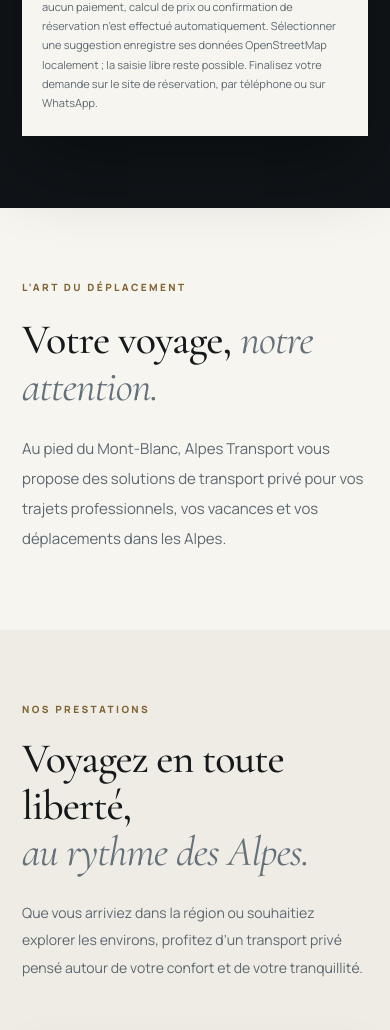
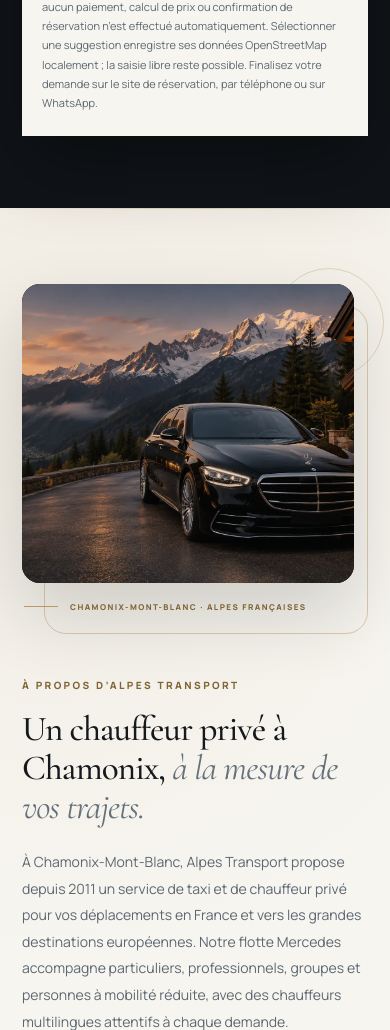
Before and after one commit to hudson661523-afk/Alpes, a PHP site: page / in a window 390 px wide. Shown: the part 2818-3848 px from the top of the page. Run offline with PHP 8.4, Linux system fonts and the light colour scheme.

Commit message:
Add About Alpes Transport homepage section

```diff
--- a/assets/css/style.css
+++ b/assets/css/style.css
@@ -999,6 +999,235 @@ p, h1, h2, h3 { margin-top: 0; }
 @media (max-width: 380px) {
   .quick-booking-copy h2 { font-size: 34px; }
   .quick-booking-actions .btn { gap: 8px; }
+}
+
+/* ==========================================================================
+   About Alpes Transport (homepage)
+   ========================================================================== */
+.about-section {
+  position: relative;
+  overflow: hidden;
+  padding: clamp(88px, 10vw, 148px) 0;
+  background: var(--warm-white);
+}
+.about-section::before {
+  content: '';
+  position: absolute;
+  inset: 0;
+  pointer-events: none;
+  background:
+    radial-gradient(circle at 12% 18%, rgba(185, 154, 100, .08), transparent 38%),
+    linear-gradient(180deg, rgba(185, 154, 100, .04), transparent 28%);
+}
+.about-section::after {
+  content: '';
+  position: absolute;
+  top: 0;
+  left: 0;
+  right: 0;
+  height: 1px;
+  background: linear-gradient(90deg, transparent, rgba(185, 154, 100, .4), transparent);
+}
+.about-inner {
+  position: relative;
+  display: grid;
+  grid-template-columns: minmax(0, 1.04fr) minmax(0, .96fr);
+  gap: clamp(48px, 6.5vw, 104px);
+  align-items: center;
+}
+.about-visual {
+  position: relative;
+  min-width: 0;
+  padding: 0 28px 34px 0;
+}
+.about-visual::before {
+  content: '';
+  position: absolute;
+  inset: 34px 0 0 34px;
+  border: 1px solid rgba(185, 154, 100, .46);
+  border-radius: 30px;
+  pointer-events: none;
+}
+.about-visual::after {
+  content: '';
+  position: absolute;
+  top: -26px;
+  right: -26px;
+  width: 170px;
+  height: 170px;
+  border: 1px solid rgba(185, 154, 100, .34);
+  border-radius: 50%;
+  pointer-events: none;
+}
+.about-image-frame {
+  position: relative;
+  z-index: 1;
+  overflow: hidden;
+  border-radius: 26px;
+  background: var(--charcoal);
+  box-shadow: 0 32px 70px rgba(21, 25, 28, .16);
+}
+.about-image-frame::after {
+  content: '';
+  position: absolute;
+  inset: 0;
+  pointer-events: none;
+  background: linear-gradient(180deg, rgba(21, 25, 28, .04), rgba(21, 25, 28, .2));
+}
+.about-image-frame img {
+  display: block;
+  width: 100%;
+  height: auto;
+  aspect-ratio: 5 / 4.6;
+  object-fit: cover;
+  object-position: 68% 55%;
+  transition: transform .6s var(--ease);
+}
+.about-visual:hover .about-image-frame img { transform: scale(1.025); }
+.about-visual-note {
+  position: relative;
+  z-index: 1;
+  display: flex;
+  align-items: center;
+  gap: 12px;
+  margin: 22px 0 0 8px;
+  color: var(--gold-deep);
+  font-size: 9px;
+  font-weight: 800;
+  letter-spacing: .18em;
+  text-transform: uppercase;
+}
+.about-visual-note span {
+  width: 34px;
+  height: 1px;
+  flex: none;
+  background: var(--gold);
+}
+
+.about-content { min-width: 0; }
+.about-content .section-kicker { color: var(--gold-deep); }
+.about-content h2 {
+  margin: 22px 0 28px;
+  color: var(--charcoal);
+  font-family: var(--font-serif);
+  font-size: clamp(40px, 4.2vw, 62px);
+  font-weight: 500;
+  line-height: 1.11;
+  letter-spacing: -.025em;
+}
+.about-content h2 em { color: var(--slate); font-style: italic; font-weight: 400; }
+.about-content > p {
+  max-width: 600px;
+  margin-bottom: 18px;
+  color: var(--slate-text);
+  font-size: 14px;
+  line-height: 2;
+}
+
+.about-highlights {
+  margin: 36px 0 0;
+  padding: 0;
+  border-top: 1px solid rgba(21, 25, 28, .12);
+  list-style: none;
+}
+.about-highlight {
+  display: flex;
+  align-items: flex-start;
+  gap: 20px;
+  padding: 22px 0;
+  border-bottom: 1px solid rgba(21, 25, 28, .12);
+}
+.about-highlight-icon {
+  width: 48px;
+  height: 48px;
+  flex: none;
+  display: grid;
+  place-items: center;
+  border: 1px solid rgba(185, 154, 100, .45);
+  border-radius: 50%;
+  background: rgba(255, 255, 255, .5);
+  color: var(--gold-deep);
+  transition: transform .25s var(--ease), border-color .25s var(--ease), background .25s var(--ease);
+}
+.about-highlight:hover .about-highlight-icon {
+  transform: translateY(-2px);
+  border-color: var(--gold);
+  background: rgba(185, 154, 100, .1);
+}
+.about-highlight-icon svg {
+  width: 23px;
+  height: 23px;
+  fill: none;
+  stroke: currentColor;
+  stroke-width: 1.6;
+  stroke-linecap: round;
+  stroke-linejoin: round;
+}
+.about-highlight h3 {
+  margin: 1px 0 7px;
+  color: var(--charcoal);
+  font-family: var(--font-sans);
+  font-size: 13px;
+  font-weight: 800;
+  letter-spacing: .02em;
+}
+.about-highlight p {
+  margin: 0;
+  color: var(--slate-text);
+  font-size: 12px;
+  line-height: 1.75;
+}
+
+.about-cta {
+  display: inline-flex;
+  align-items: center;
+  gap: 16px;
+  margin-top: 34px;
+  padding: 0 0 10px;
+  border-bottom: 1px solid var(--gold);
+  color: var(--charcoal);
+  font-size: 10px;
+  font-weight: 800;
+  letter-spacing: .13em;
+  text-transform: uppercase;
+  transition: color .25s var(--ease), border-color .25s var(--ease);
+}
+.about-cta svg {
+  width: 18px;
+  height: 18px;
+  color: var(--gold-deep);
+  transition: transform .25s var(--ease);
+}
+.about-cta:hover { color: var(--gold-deep); border-color: var(--gold-deep); }
+.about-cta:hover svg { transform: translateX(5px); }
+
+@media (max-width: 1100px) {
+  .about-inner { grid-template-columns: 1fr; gap: 54px; }
+  .about-visual { width: 100%; max-width: 760px; padding-right: 22px; }
+  .about-content > p { max-width: 760px; }
+}
+
+@media (max-width: 700px) {
+  .about-section { padding: 76px 0 80px; }
+  .about-inner { gap: 44px; }
+  .about-visual { padding: 0 14px 22px 0; }
+  .about-visual::before { inset: 22px 0 0 22px; border-radius: 22px; }
+  .about-visual::after { top: -16px; right: -16px; width: 110px; height: 110px; }
+  .about-image-frame { border-radius: 18px; }
+  .about-image-frame img { aspect-ratio: 4 / 3.6; }
+  .about-visual-note { margin: 18px 0 0 2px; font-size: 8px; }
+  .about-content h2 { margin: 18px 0 22px; font-size: clamp(34px, 9vw, 46px); }
+  .about-content > p { font-size: 14px; line-height: 1.9; }
+  .about-highlights { margin-top: 28px; }
+  .about-highlight { gap: 16px; padding: 18px 0; }
+  .about-highlight-icon { width: 42px; height: 42px; }
+  .about-highlight-icon svg { width: 20px; height: 20px; }
+  .about-cta { margin-top: 28px; }
+}
+
+@media (max-width: 380px) {
+  .about-content h2 { font-size: 32px; }
+  .about-visual-note { letter-spacing: .12em; }
 }
 
 /* ==========================================================================
--- a/index.php
+++ b/index.php
@@ -17,6 +17,7 @@ $config = site_config();
     <main id="main">
         <?php require __DIR__ . '/partials/hero.php'; ?>
         <?php require __DIR__ . '/partials/quick-booking.php'; ?>
+        <?php require __DIR__ . '/partials/about.php'; ?>
 
         <section class="intro" id="intro" aria-labelledby="intro-title">
             <div class="container intro-inner">
--- /dev/null
+++ b/partials/about.php
@@ -0,0 +1,62 @@
+<?php
+$config = site_config();
+$aboutImage = asset('images/alpes-hero-mercedes-s-class.webp');
+?>
+<section class="about-section" id="a-propos" aria-labelledby="about-title">
+    <div class="container about-inner">
+        <div class="about-visual">
+            <div class="about-image-frame">
+                <img src="<?= e($aboutImage) ?>"
+                     alt="Berline Mercedes sur une route de montagne, illustrant le service de chauffeur privé à Chamonix dans les Alpes"
+                     width="1672"
+                     height="941"
+                     loading="lazy"
+                     decoding="async">
+            </div>
+            <p class="about-visual-note"><span aria-hidden="true"></span> Chamonix-Mont-Blanc · Alpes françaises</p>
+        </div>
+
+        <div class="about-content">
+            <span class="section-kicker">À PROPOS D’ALPES TRANSPORT</span>
+            <h2 id="about-title">Un chauffeur privé à Chamonix, <em>à la mesure de vos trajets.</em></h2>
+
+            <p>À Chamonix-Mont-Blanc, Alpes Transport propose depuis 2011 un service de taxi et de chauffeur privé pour vos déplacements en France et vers les grandes destinations européennes. Notre flotte Mercedes accompagne particuliers, professionnels, groupes et personnes à mobilité réduite, avec des chauffeurs multilingues attentifs à chaque demande.</p>
+            <p>Pour un taxi à Chamonix, un transfert aéroport ou un rendez-vous d’affaires, chaque trajet est organisé à partir de votre lieu de prise en charge, de l’heure souhaitée et du nombre de passagers. Nos chauffeurs desservent notamment Genève, Lyon, Zurich et Milan, avec la même exigence de confort et de discrétion.</p>
+
+            <ul class="about-highlights" aria-label="Prestations Alpes Transport">
+                <li class="about-highlight">
+                    <span class="about-highlight-icon" aria-hidden="true">
+                        <svg viewBox="0 0 24 24" focusable="false"><path d="M17.8 19.2 16 11l3.5-3.5a2.12 2.12 0 0 0-3-3L13 8 4.8 6.2a.6.6 0 0 0-.6.9L8 12l-2.2 2.2-2.4-.4a.6.6 0 0 0-.6 1l3 3 3 3a.6.6 0 0 0 1-.6l-.4-2.4L12 16l4.9 3.8a.6.6 0 0 0 .9-.6Z"/></svg>
+                    </span>
+                    <div>
+                        <h3>Transferts aéroportuaires</h3>
+                        <p>Genève, Lyon, Zurich et Milan selon votre itinéraire.</p>
+                    </div>
+                </li>
+                <li class="about-highlight">
+                    <span class="about-highlight-icon" aria-hidden="true">
+                        <svg viewBox="0 0 24 24" focusable="false"><rect x="3" y="7" width="18" height="13" rx="2"/><path d="M8 7V5a2 2 0 0 1 2-2h4a2 2 0 0 1 2 2v2M3 12h18"/></svg>
+                    </span>
+                    <div>
+                        <h3>Déplacements d’affaires</h3>
+                        <p>Des arrivées aux rendez-vous, un trajet organisé en amont.</p>
+                    </div>
+                </li>
+                <li class="about-highlight">
+                    <span class="about-highlight-icon" aria-hidden="true">
+                        <svg viewBox="0 0 24 24" focusable="false"><path d="M4 13l1.6-4.8A2 2 0 0 1 7.5 6.8h9a2 2 0 0 1 1.9 1.4L20 13v3H4v-3Z"/><path d="M7 13h.01M17 13h.01M6 16v2M18 16v2"/></svg>
+                    </span>
+                    <div>
+                        <h3>Trajets privés sur mesure</h3>
+                        <p>Chamonix et les Alpes, à votre rythme.</p>
+                    </div>
+                </li>
+            </ul>
+
+            <a class="about-cta" href="<?= e($config['about_url']) ?>" target="_blank" rel="noopener noreferrer">
+                En savoir plus sur Alpes Transport
+                <svg viewBox="0 0 24 24" aria-hidden="true" focusable="false"><path d="M5 12h13m-5-5 5 5-5 5" fill="none" stroke="currentColor" stroke-width="1.8" stroke-linecap="round" stroke-linejoin="round"/></svg>
+            </a>
+        </div>
+    </div>
+</section>
```
